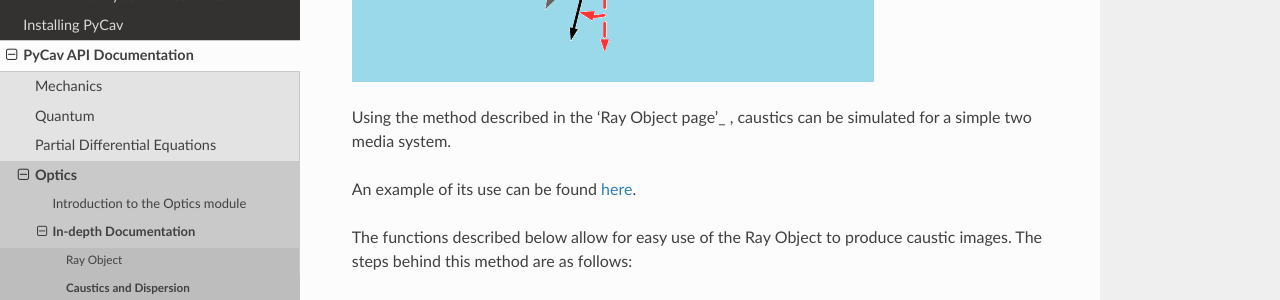
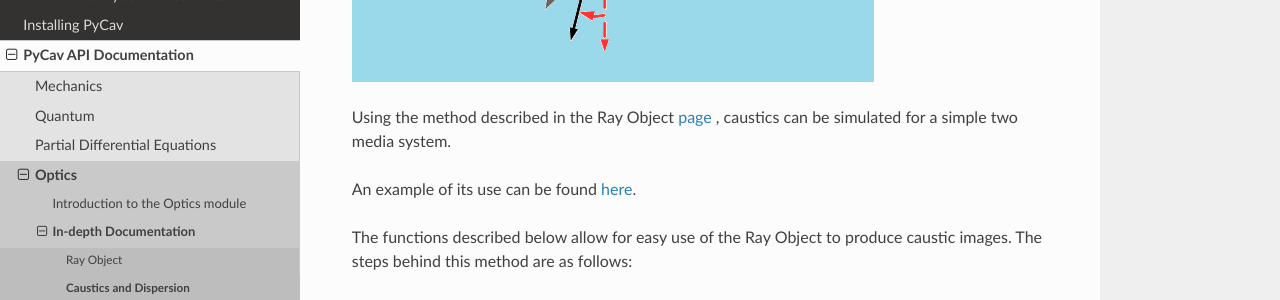
Before and after one commit to PyCav/PyCav-Library, a Sphinx documentation site: the page built from docs/source/api/optics/caustics.rst, in a window 1280 px wide and 900 px high, scrolled down 445 px. Shown: the part 150-450 px from the top of the window. Built offline with Sphinx 7.4.7 and the Read the Docs theme 2.0.0, drawn with Linux system fonts in a browser that asks for light colours; pages that are not in the unit, such as notebooks, are missing from menus; some of the changed lines change nothing that is shown.

Commit message:
updated docs

```diff
--- a/docs/source/api/optics/caustics.rst
+++ b/docs/source/api/optics/caustics.rst
@@ -8,9 +8,9 @@ A caustic is the envelope of light rays reflected or refracted by a curved surfa
 
 .. image:: ../images/refraction.png
 
-Using the method described in the 'Ray Object page'_ , caustics can be simulated for a simple two media system.
+Using the method described in the Ray Object page_ , caustics can be simulated for a simple two media system.
 
-.. _Ray Object page: http://pycav.readthedocs.io/en/latest/api/optics/ray_object.html
+.. _page: http://pycav.readthedocs.io/en/latest/api/optics/ray_object.html
 
 An example of its use can be found here_.
 
```
